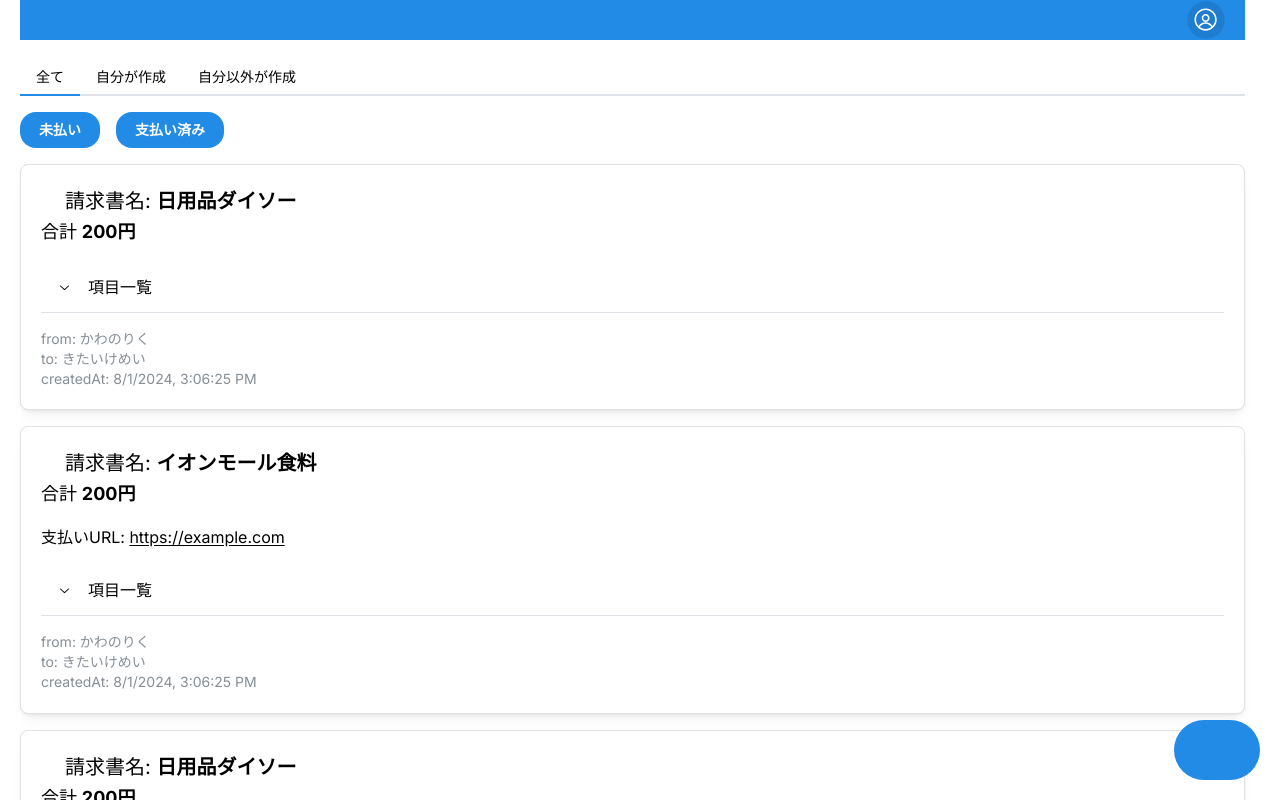
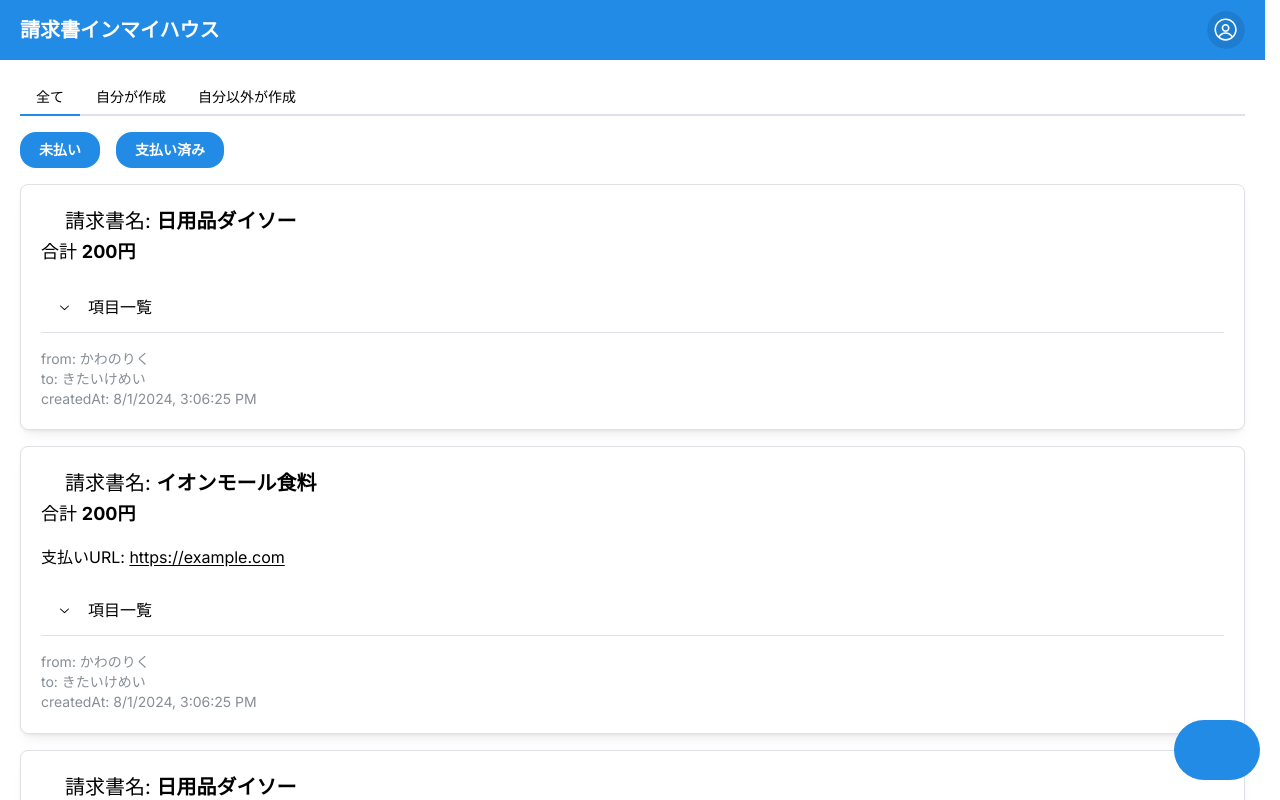
Before and after one commit to kawanoRiku0/invoice-in-house, a Next.js app: page /invoices in a window 1280 px wide. Shown: the top 800 px of the page. Built offline with nearby package versions, Linux system fonts and the light colour scheme; some icons are missing.

Commit message:
refactor: styleの調整

```diff
--- a/src/app/invoices/page.tsx
+++ b/src/app/invoices/page.tsx
@@ -100,9 +100,15 @@ export default function Page() {
           onChange={(value) => setActiveTab(value as 'all' | 'mine' | 'others')}
         >
           <Tabs.List>
-            <Tabs.Tab value="all">全て</Tabs.Tab>
-            <Tabs.Tab value="mine">自分が作成</Tabs.Tab>
-            <Tabs.Tab value="others">自分以外が作成</Tabs.Tab>
+            <Tabs.Tab value="all">
+              <span tabIndex={0}>全て</span>
+            </Tabs.Tab>
+            <Tabs.Tab value="mine">
+              <span tabIndex={0}>自分が作成</span>
+            </Tabs.Tab>
+            <Tabs.Tab value="others">
+              <span tabIndex={0}>自分以外が作成</span>
+            </Tabs.Tab>
           </Tabs.List>
         </Tabs>
         <Group>
--- a/src/app/layout.tsx
+++ b/src/app/layout.tsx
@@ -1,6 +1,11 @@
 import type { Metadata } from 'next';
 import { Inter } from 'next/font/google';
-import { Avatar, ColorSchemeScript, MantineProvider } from '@mantine/core';
+import {
+  Avatar,
+  ColorSchemeScript,
+  MantineProvider,
+  Text,
+} from '@mantine/core';
 import './global.css';
 import '@mantine/core/styles.css';
 
@@ -24,8 +29,6 @@ export default function RootLayout({
       <body
         className={inter.className}
         style={{
-          margin: '0 auto',
-          padding: '0 20px',
           width: '100%',
         }}
       >
@@ -34,16 +37,19 @@ export default function RootLayout({
             style={{
               backgroundColor: '#228BE6',
               width: '100%',
-              height: '40px',
-              padding: '0 20px',
+              height: '60px',
               display: 'flex',
               alignItems: 'center',
-              justifyContent: 'flex-end',
+              justifyContent: 'space-between',
+              padding: '0 20px',
             }}
           >
+            <Text component="p" fw="bold" size="xl" c="white">
+              請求書インマイハウス
+            </Text>
             <Avatar alt="it's me" color="white" />
           </header>
-          {children}
+          <div style={{ padding: '0 20px' }}>{children}</div>
         </MantineProvider>
       </body>
     </html>
```
